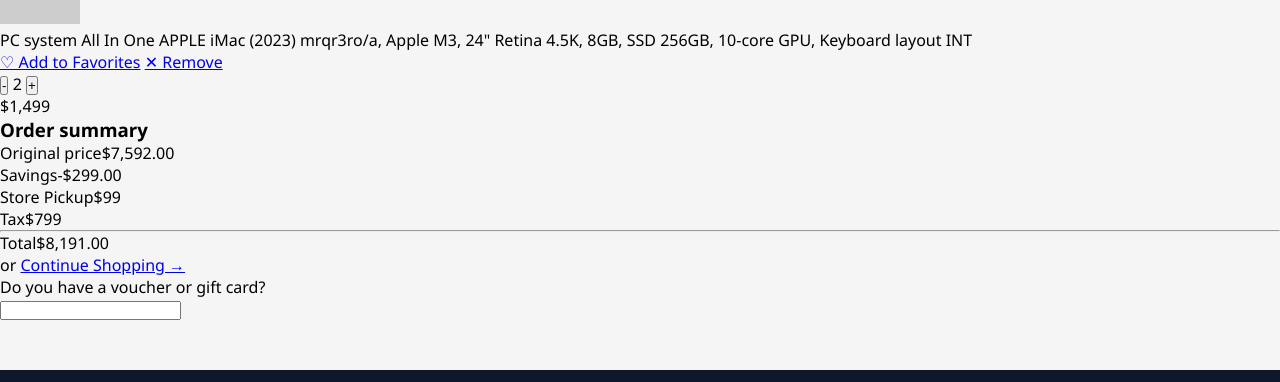
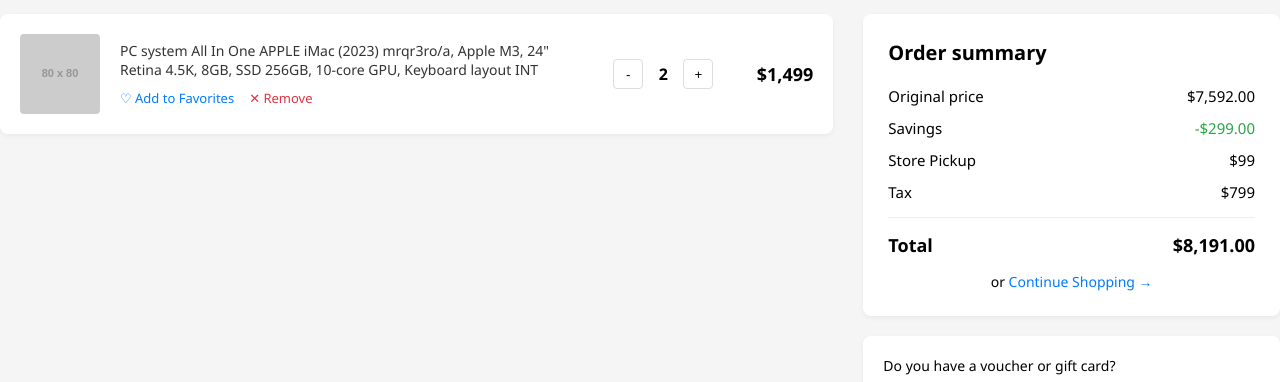
Before and after one commit to mishraaparajita735-mamun/e-commerce, a plain HTML site: page cart.html in a window 1280 px wide. Shown: the part 175-557 px from the top of the page. Drawn offline with Linux system fonts and the light colour scheme; placeholder pictures from the web are drawn by us.

Commit message:
added cart css

```diff
--- a/style.css
+++ b/style.css
@@ -295,3 +295,154 @@
         gap: 15px;
     }
 }
+/* Cart Page */
+.cart-page {
+    padding: 40px 0;
+}
+.cart-page h1 {
+    margin-bottom: 30px;
+    font-size: 32px;
+}
+.cart-container {
+    display: flex;
+    gap: 30px;
+    align-items: flex-start;
+}
+.cart-items {
+    flex: 2;
+}
+.cart-item {
+    display: flex;
+    align-items: center;
+    gap: 20px;
+    padding: 20px;
+    background: white;
+    border-radius: 8px;
+    margin-bottom: 20px;
+    box-shadow: 0 2px 5px rgba(0,0,0,0.05);
+}
+.cart-item img {
+    width: 80px;
+    height: 80px;
+    object-fit: cover;
+    border-radius: 4px;
+}
+.item-details {
+    flex: 1;
+}
+.item-details p {
+    font-size: 14px;
+    margin-bottom: 10px;
+    color: #333;
+}
+.item-actions {
+    display: flex;
+    gap: 15px;
+}
+.item-actions a {
+    text-decoration: none;
+    font-size: 13px;
+}
+.fav {
+    color: #007bff;
+}
+.remove {
+    color: #dc3545;
+}
+.item-qty {
+    display: flex;
+    align-items: center;
+    gap: 10px;
+}
+.item-qty button {
+    width: 30px;
+    height: 30px;
+    border: 1px solid #ddd;
+    background: white;
+    cursor: pointer;
+    border-radius: 4px;
+}
+.item-qty span {
+    font-weight: 600;
+    min-width: 20px;
+    text-align: center;
+}
+.item-price {
+    font-size: 18px;
+    font-weight: 600;
+    min-width: 80px;
+    text-align: right;
+}
+.cart-summary {
+    flex: 1;
+}
+.summary-box {
+    background: white;
+    padding: 25px;
+    border-radius: 8px;
+    box-shadow: 0 2px 5px rgba(0,0,0,0.05);
+    margin-bottom: 20px;
+}
+.summary-box h3 {
+    margin-bottom: 20px;
+    font-size: 20px;
+}
+.summary-row {
+    display: flex;
+    justify-content: space-between;
+    margin-bottom: 12px;
+    font-size: 15px;
+}
+.summary-row.total {
+    font-size: 18px;
+    font-weight: 700;
+    margin-top: 15px;
+}
+.green {
+    color: #28a745;
+}
+.summary-box hr {
+    border: none;
+    border-top: 1px solid #eee;
+    margin: 15px 0;
+}
+.continue {
+    margin-top: 15px;
+    font-size: 14px;
+    text-align: center;
+}
+.continue a {
+    color: #007bff;
+    text-decoration: none;
+}
+.voucher-box {
+    background: white;
+    padding: 20px;
+    border-radius: 8px;
+    box-shadow: 0 2px 5px rgba(0,0,0,0.05);
+}
+.voucher-box p {
+    font-size: 14px;
+    margin-bottom: 10px;
+}
+.voucher-box input {
+    width: 100%;
+    padding: 10px;
+    border: 1px solid #ddd;
+    border-radius: 4px;
+}
+
+/* Responsive */
+@media (max-width: 968px) {
+    .cart-container {
+        flex-direction: column;
+    }
+    .cart-item {
+        flex-wrap: wrap;
+    }
+    .item-price {
+        width: 100%;
+        text-align: left;
+        margin-top: 10px;
+    }
+}
```
